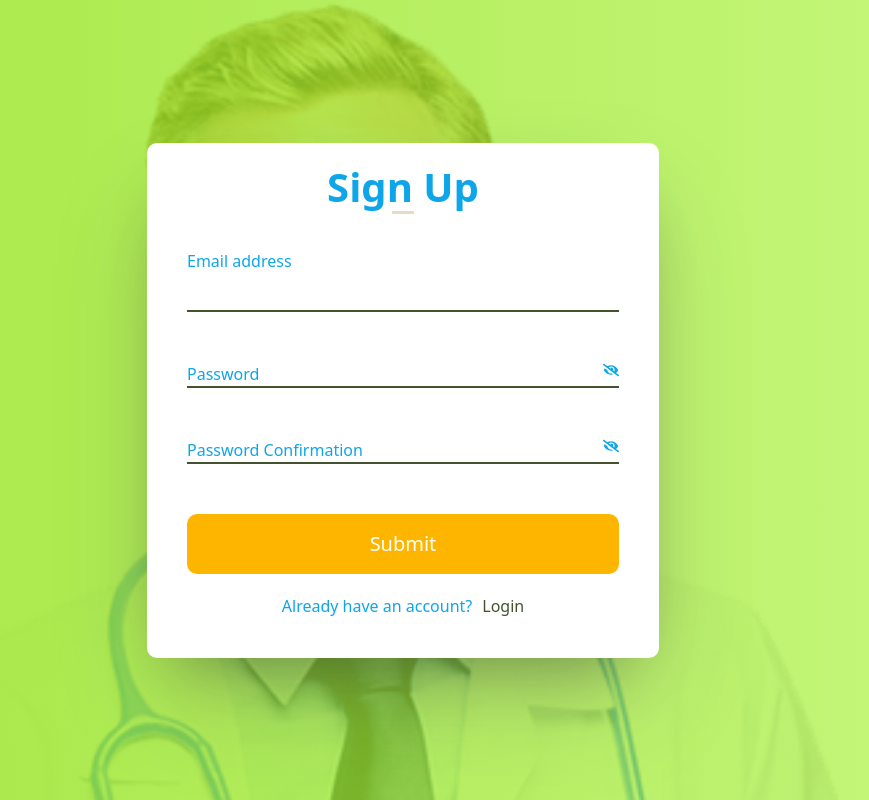
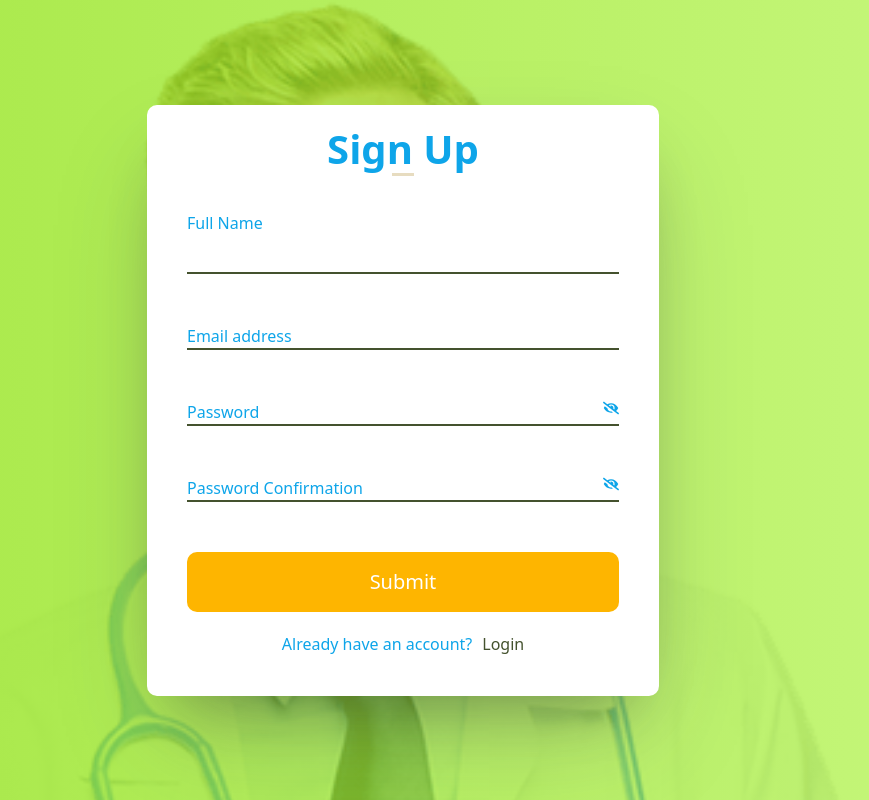
Before and after one commit to Chimwemwe-127001/book-appointment-frontend, a React (Create React App) app: page /signup in a window 1280 px wide. Shown: the whole page, without its empty margins (237-1106 px from the left). Built offline with nearby package versions, Linux system fonts and the light colour scheme; no server answers.

Commit message:
Feat: add the name input to the signup page

```diff
--- a/src/components/sessions/Signup.js
+++ b/src/components/sessions/Signup.js
@@ -12,14 +12,15 @@ const Signup = () => {
   const [showPassword, setShowPassword] = useState(false);
   const [showPasswordConfirmation, setShowPasswordConfirmation] = useState(false);
   const navigate = useNavigate();
-  const emailRef = useRef();
-  const passwordRef = useRef();
+  const emailRef = useRef(null);
+  const passwordRef = useRef(null);
+  const nameRef = useRef(null);
   const passwordConfirmRef = useRef();
   const [error, setError] = useState('');
   const errorMsgs = useSelector(({ signUpReducer }) => signUpReducer.errorMsgs);
 
   useEffect(() => {
-    emailRef.current.focus();
+    nameRef.current.focus();
     if (errorMsgs !== 'Invalid Email/Password. Please try again') {
       setError(errorMsgs);
       dispatch(clearErrorAction());
@@ -29,7 +30,7 @@ const Signup = () => {
   const handleSubmit = async (e) => {
     e.preventDefault();
     setError('');
-    if (!emailRef.current.value || !passwordRef.current.value) {
+    if (!emailRef.current.value || !passwordRef.current.value || !nameRef.current.value) {
       return setError('Please fill out all fields');
     }
     if (passwordRef.current.value !== passwordConfirmRef.current.value) {
@@ -37,6 +38,7 @@ const Signup = () => {
     }
 
     const payload = {
+      name: nameRef.current.value,
       email: emailRef.current.value,
       password: passwordRef.current.value,
     };
@@ -63,6 +65,12 @@ const Signup = () => {
         </div>
         <div className="form-container">
           <form onSubmit={(e) => handleSubmit(e)}>
+            <div className="form-group">
+              <input type="text" id="email" ref={nameRef} className="input_field" required />
+              <label htmlFor="name" className="input_label">
+                Full Name
+              </label>
+            </div>
             <div className="form-group">
               <input type="email" id="email" ref={emailRef} className="input_field" required />
               <label htmlFor="email" className="input_label">
--- a/src/helpers/api/sessionAPI.js
+++ b/src/helpers/api/sessionAPI.js
@@ -11,10 +11,11 @@ const CLIENT_ID = process.env.REACT_APP_CLIENT_ID;
 
 const CLIENT_SECRET = process.env.REACT_APP_CLIENT_SECRET;
 
-export const registerAction = async (payload) => {
+export const registerAction = async ({ name, email, password}) => {
   const data = {
-    email: payload.email,
-    password: payload.password,
+    name,
+    email,
+    password,
     client_id: CLIENT_ID,
   };
   try {
```
